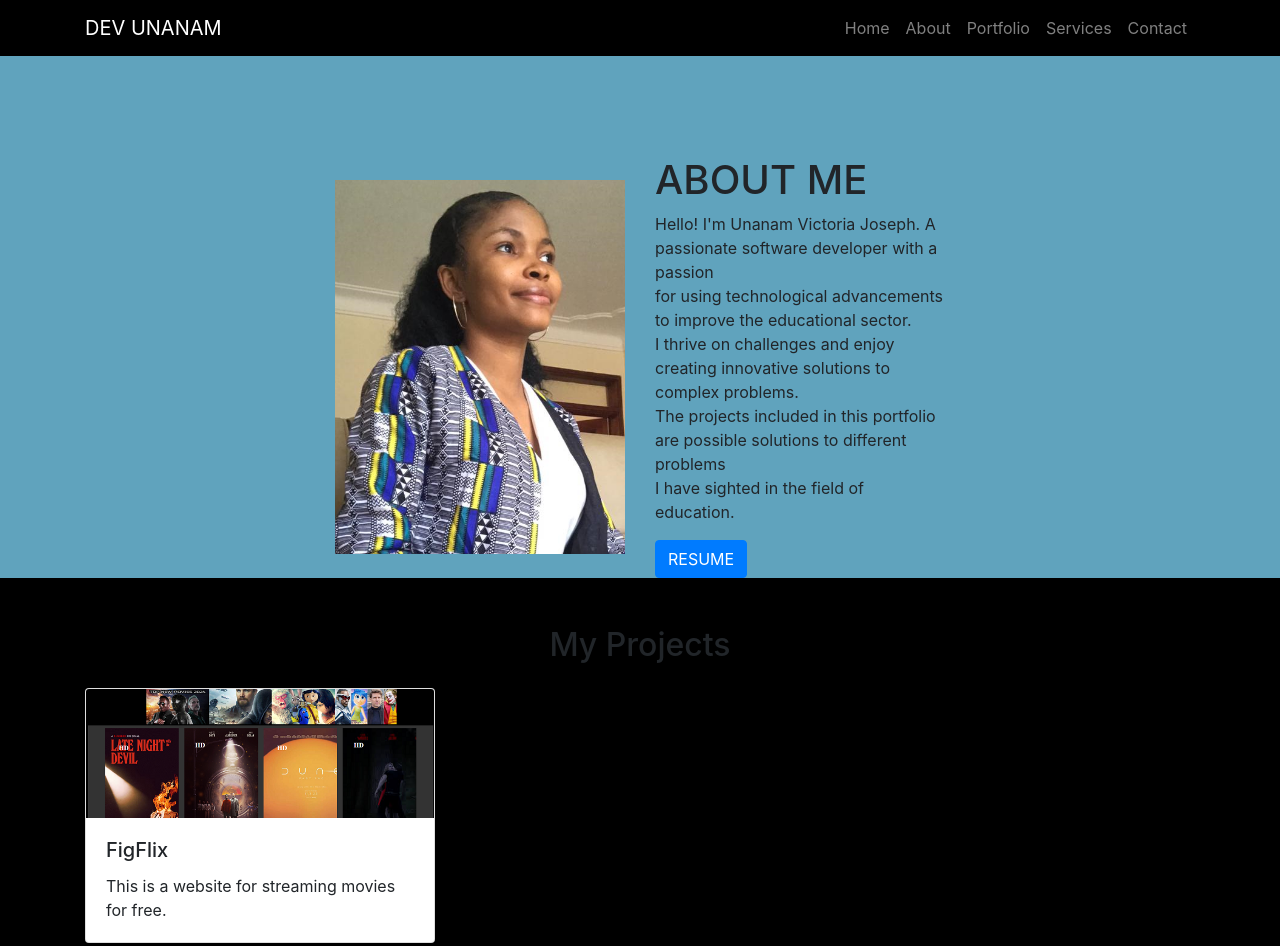
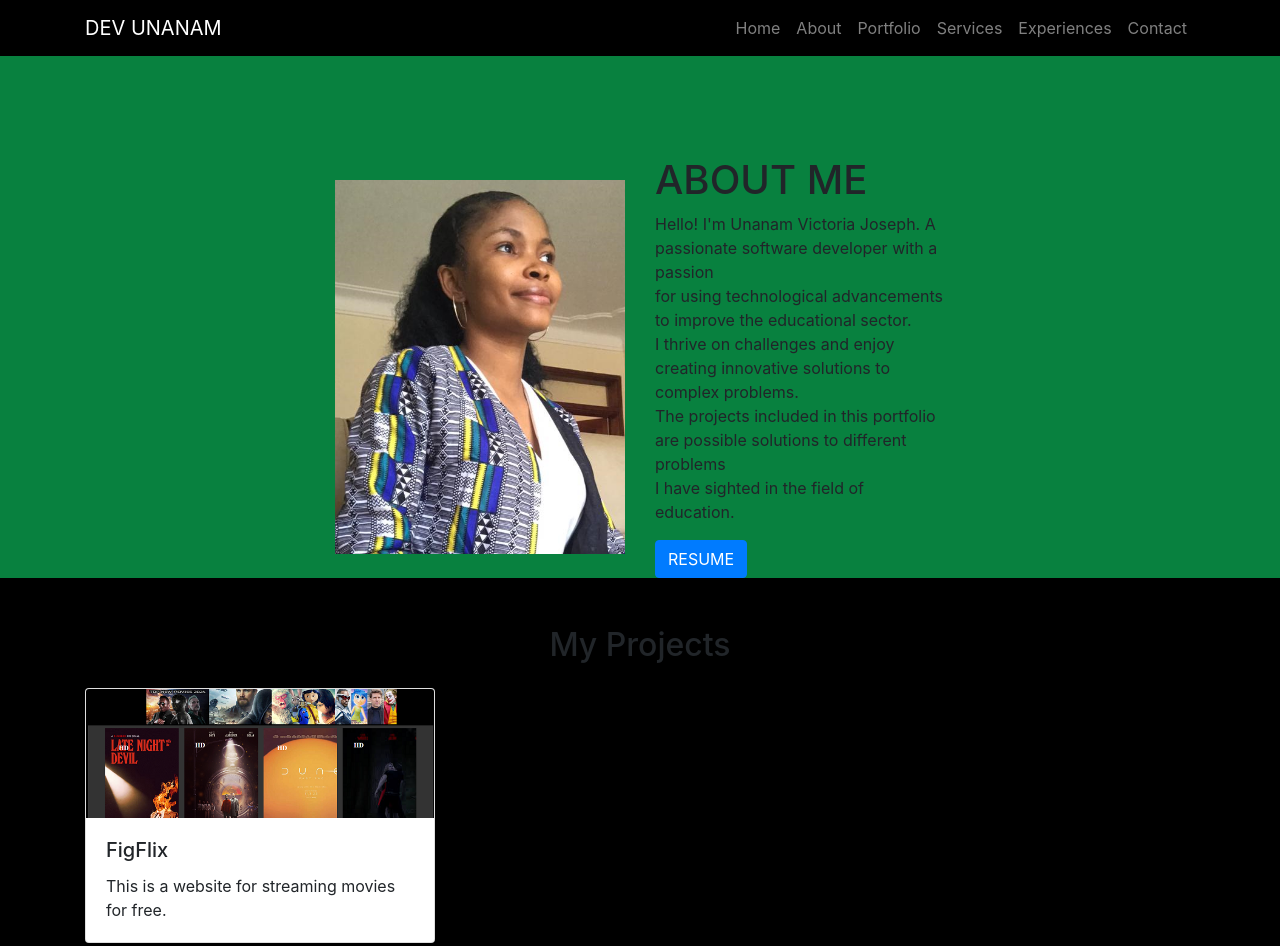
Before and after one commit to DevUnanam/my-portfolio, a plain HTML site: page index.html in a window 1280 px wide. Shown: the top 946 px of the page. Drawn offline with nearby package versions, Linux system fonts and the light colour scheme.

Commit message:
more color changes

```diff
--- a/index.html
+++ b/index.html
@@ -11,7 +11,7 @@
     <title>DevUnanam's portfolio</title>
 
 </head>
-    <body class="bg-blue">
+    <body class="bg-green">
         <nav class="navbar navbar-expand-lg navbar-dark bg-black">
             <div class="container">
                 <a class="navbar-brand" href="#">DEV UNANAM</a>
@@ -31,6 +31,9 @@
                                 </li>
                                 <li class="nav-item">
                                     <a class="nav-link" href="#services">Services</a>
+                                </li>
+                                <li class="nav-item">
+                                    <a class="nav-link" href="#experiences">Experiences</a>
                                 </li>
                                 <li class="nav-item">
                                     <a class="nav-link" href="#contact">Contact</a>
--- a/styles.css
+++ b/styles.css
@@ -1,6 +1,6 @@
 @import url('https://fonts.googleapis.com/css2?family=Spartan:wght@100;200;300;400;500;600;700;800;900&display=swap');
-.bg-blue{
-    background-color: rgb(96, 163, 189);
+.bg-green{
+    background-color: rgb(8, 129, 63);
 }
 
 .bg-black {
```
